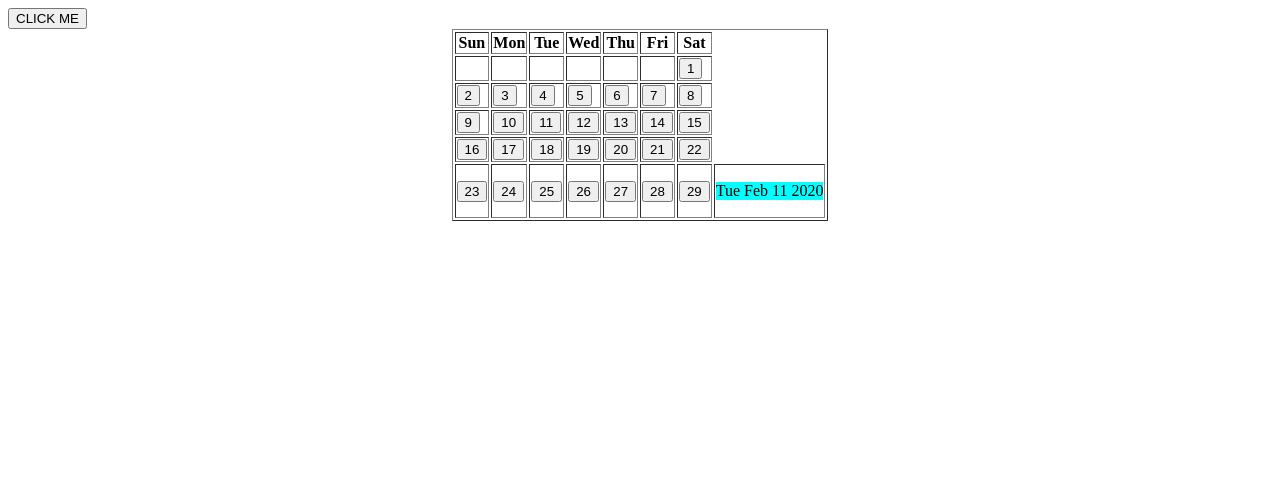
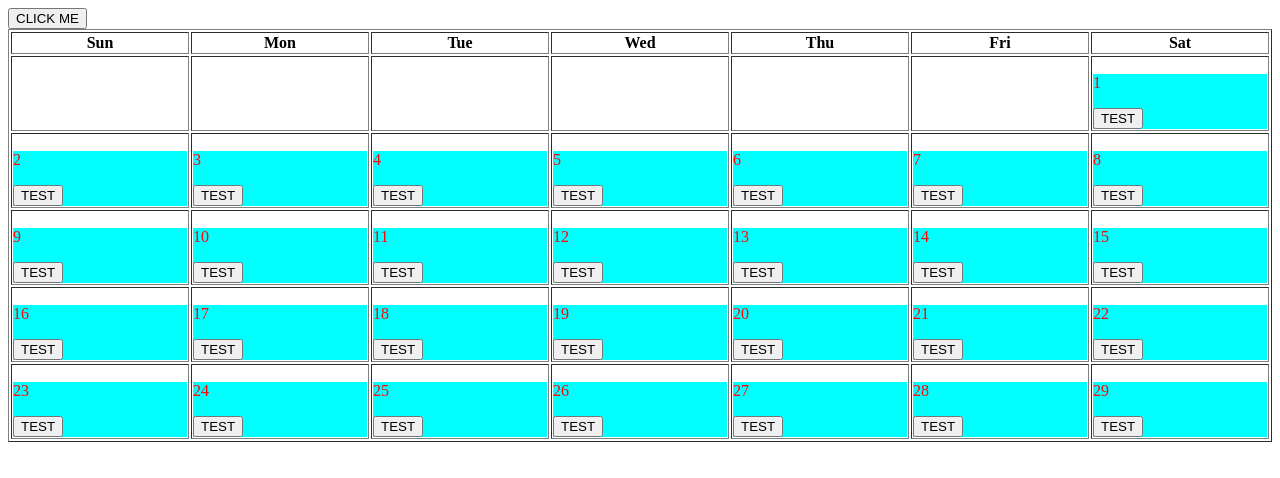
Before and after one commit to AdamRolek500/Classwork, a plain HTML site: page javascript/calendar/main.html in a window 1280 px wide. Both pictures are taken after a click on the button "CLICK ME". Drawn offline with Linux system fonts and the light colour scheme.

Commit message:
Playing with the HTML templates and replaced them for the buttons

```diff
--- a/javascript/calendar/main.css
+++ b/javascript/calendar/main.css
@@ -1,8 +1,10 @@
-#paneDate {
+.calPane {
     background-color: aqua;
+    color: #ff0100;
 }
 
 #calTable {
-    margin: auto;
-    padding: 0;
+    /*margin: auto;*/
+    height: 50%;
+    width: 100%;
 }
--- a/javascript/calendar/main.html
+++ b/javascript/calendar/main.html
@@ -23,8 +23,11 @@
     </table>
 </div>
 
-<template id="calPane" class="calPane">
-    <p id="paneDate"></p>
+<template id="calPane">
+    <div id="paneDiv" onclick="addEvent(event)" class="calPane">
+        <p id="paneDate"></p>
+        <button id="paneButton" onclick="test(event)">TEST</button>
+    </div>
 </template>
 
 </body>
--- a/javascript/calendar/main.js
+++ b/javascript/calendar/main.js
@@ -1,14 +1,10 @@
 function loadCalendar() {
     let calTable = document.getElementById("calTable");
-
     let today = new Date(), y = today.getFullYear(), m = today.getMonth();
     let dateForString = new Date(y, m, 1);
     let indexOfFirstDay = new Date(today.getFullYear(), today.getMonth(), 1).getDay();
     let numOfDaysInMonth = new Date(today.getFullYear(), today.getMonth() + 1, 0).getDate();
 
-
-
-    console.log(dateForString);
 
     // Inserting empty rows here
     let row = calTable.insertRow();
@@ -22,35 +18,21 @@ function loadCalendar() {
             row = calTable.insertRow();
         }
         let cell = row.insertCell();
-
-        let btn = document.createElement('input');
-        btn.type = "button";
-        btn.className = "btn";
-        btn.value = i - indexOfFirstDay + 1;
-        btn.setAttribute("data-date", dateForString.toDateString());
-        btn.setAttribute("onClick", "addEvent(this.getAttribute('data-date'))");
-        cell.appendChild(btn);
+        let temp = document.getElementById("calPane");
+        let pane = temp.content.cloneNode(true);
+        pane.getElementById("paneDate").innerHTML = i - indexOfFirstDay + 1;
+        pane.getElementById("paneDate").setAttribute("id", dateForString.toDateString());
+        pane.getElementById("paneDiv").setAttribute("id", dateForString.toDateString());
+        cell.appendChild(pane);
         dateForString.setDate(dateForString.getDate() + 1);
     }
-
-    // let i;
-    // let j;
-    // for (i = 0; i < numOfDaysInMonth; i += j) {
-    //     let row = calTable.insertRow();
-    //     for (j = 0; j < 7 && i + j < numOfDaysInMonth; j++) {
-    //         let cell = row.insertCell();
-    //         cell.innerHTML = i + j + 1;
-    //     }
-    // }
-
-
-    let temp = document.getElementById("calPane");
-    let clon = temp.content.cloneNode(true);
-    clon.getElementById("paneDate").innerHTML = today.toDateString();
-    let cell = row.insertCell();
-    cell.appendChild(clon);
 }
 
-function addEvent(date) {
-    alert(date)
+function addEvent(event) {
+    alert(event.target.id);
 }
+
+function test(event) {
+    event.stopPropagation();
+    alert("qwerty");
+}
```
